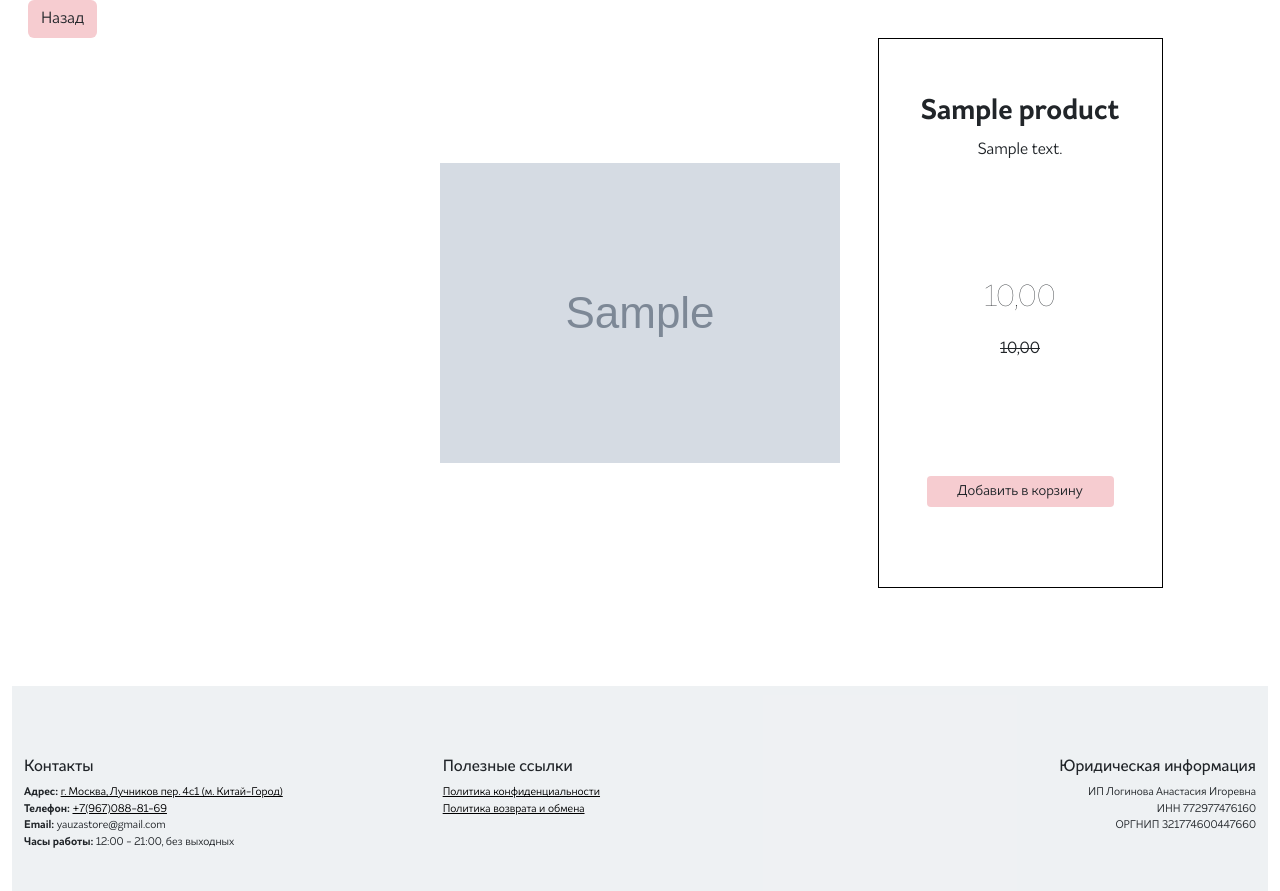
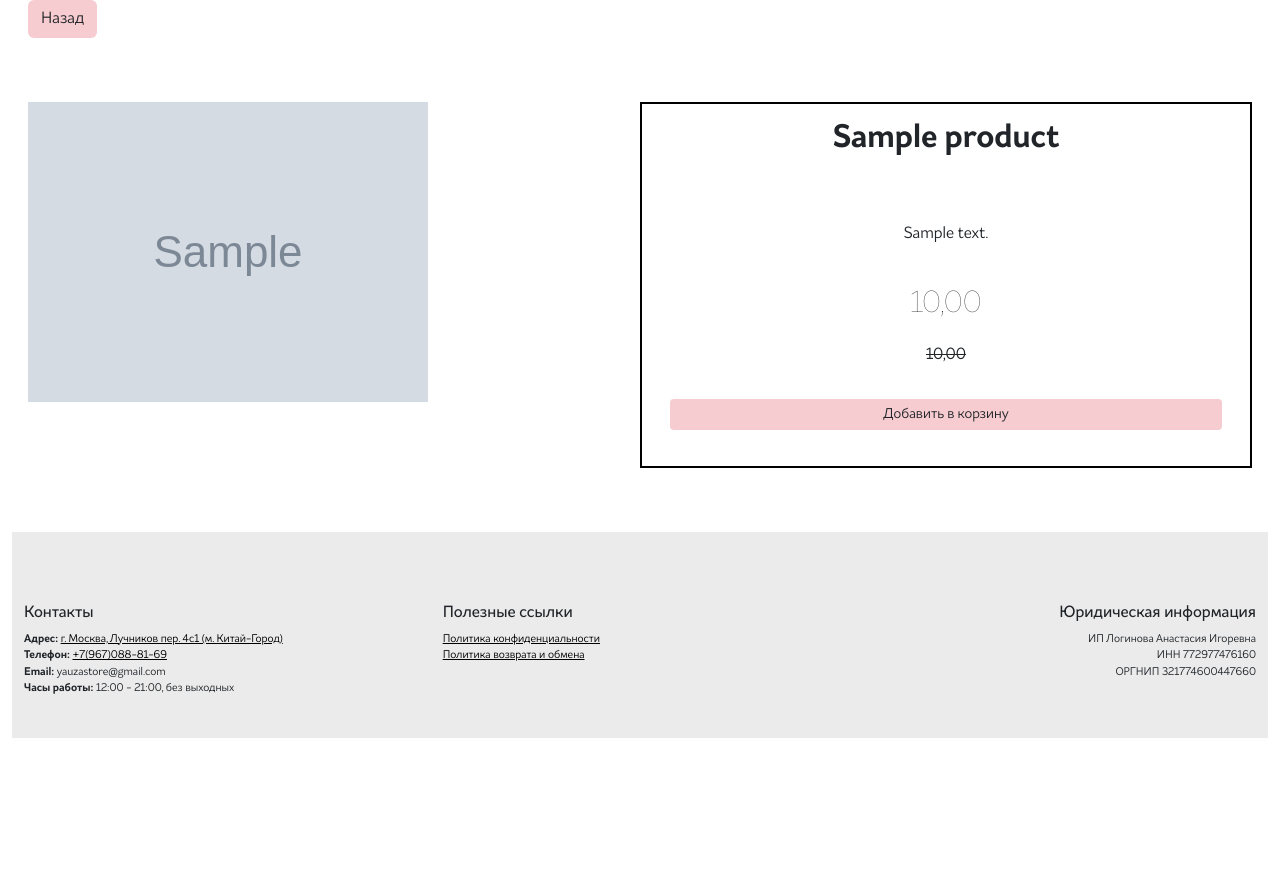
Before and after one commit to shashlfagai/yauzastore, a Django app: page /1 in a window 1280 px wide. Shown: the part 68-959 px from the top of the page. After the commit the page ends 806 px from the top, so only its background shows below. Run offline with Django 5.2, Linux system fonts and the light colour scheme; tables that the repository leaves empty hold one stand-in row (values such as "Sample post"); grey boxes marked "Sample" are stand-in pictures.

Commit message:
changed item_page, making_order and order pages and chenge footer color

```diff
--- a/yauzastore/orders/templates/orders/making_order.html
+++ b/yauzastore/orders/templates/orders/making_order.html
@@ -5,7 +5,7 @@
 {% block content %}
     <div class="col-md-8 offset-md-1">
         <h2 class="m-3">Оформление заказа:</h2>
-        <div class="card p-3 p-sm-4 m-5">
+        <div class="card p-3 p-sm-4 m-5" style="background-color: #ebebeb;">
             <div class="row">
                 {% for item in items %}
                 <div class="row align-items-center">
@@ -38,7 +38,7 @@
 
             <!-- Выбор способа доставки -->
             <h3 class="m-3">Выберете способ доставки:</h3>
-            <div class="card my-5 p-3 p-sm-4 m-5">
+            <div class="card my-5 p-3 p-sm-4 m-5" style="background-color: #ebebeb;">
                 <div class="row">
                     <div class="form-check">
                         <input class="form-check-input" type="radio" name="shipping_method" value="pickup" id="pickup" checked>
@@ -57,7 +57,7 @@
             </div>
             <!-- Выбор способа оплаты -->
             <h3 class="m-3">Выберете способ оплаты:</h3>
-            <div class="card mx-5 mb-3 p-3 p-sm-4">
+            <div class="card mx-5 mb-3 p-3 p-sm-4" style="background-color: #ebebeb;">
                 <div class="row">
                     <div class="form-check">
                         <input class="form-check-input" type="radio" name="payment_method" value="cash" id="cash" checked>
--- a/yauzastore/shop/static/shop/css/shop.css
+++ b/yauzastore/shop/static/shop/css/shop.css
@@ -167,7 +167,7 @@ header {
     padding-bottom: 50px;
 }
 /* Медиазапросы для маленьких экранов */
-@media (max-width: 750px) {
+@media (max-width: 990px) {
     .item-info {
         flex-direction: column; /* Изменяем направление на колонку для маленьких экранов */
         height: auto; /* Меняем высоту на auto */
@@ -176,7 +176,7 @@ header {
 
     .item-info-image,
     .item-description {
-        width: 90%; /* Задаем ширину 90% для удобства на маленьких экранах */
+        width: 98.3%; /* Задаем ширину 90% для удобства на маленьких экранах */
         margin: 0 auto; /* Центрируем контейнеры */
     }
 }
--- a/yauzastore/shop/templates/shop/item_page.html
+++ b/yauzastore/shop/templates/shop/item_page.html
@@ -3,28 +3,52 @@
 {% load cart_filters %}
 
 {% block content %}
-<div class="container-fluid ms-3">
-    <button type="button" class="btn bg-danger bg-opacity-25" onclick="window.history.back()">Назад</button>
+
+
+    <div class="container-fluid">
+
+        <div class="row">
+            <div>
+                <button type="button" class="btn bg-danger bg-opacity-25 ms-3 mb-5" onclick="window.history.back()">
+                    Назад
+                </button>
             </div>
-<div class="container text-center">
-    <div class="row item-info">
-        <div class="col col-md-5 offset-3 justify-content-md-left item-info-image">
-            <img src="{{ item.images.first.image.url }}" alt="item" class="img-fluid">
         </div>
-        <div class="col col-md-3 bordered d-flex flex-column justify-content-between px-4 item-description">
-            <div>
-                <h3 class="item-page-name"><strong>{{ item.name }}</strong></h3>
-                <p>{{ item.description }}</p>
+
+        <div class="row g-0 m-3">
+
+            <div class="col-12 col-lg-6 pe-lg-3">
+                <img src="{{ item.images.first.image.url }}" alt="item" class="img-fluid mb-3 mb-lg-0">
             </div>
-            <div class="my-auto">
+
+            <div class="col-12 col-lg-6 card rounded-0 text-center">
+                <div class="card-body d-flex flex-column">
+                    <h2 class="card-title">
+                        <strong>{{ item.name }}</strong>
+                    </h2>
+                    <div class="container-fluid mb-5 mt-2" style="margin-bottom: 20px;">
+                        <div class="d-grid gap-2 d-lg-none">
+                            <button class="btn bg-danger bg-opacity-25 btn-sm" type="button" data-bs-toggle="collapse" data-bs-target="#collapseExample" aria-expanded="false" aria-controls="collapseExample">
+                                Описание
+                            </button>
+                        </div>
+                    </div>
+                    <div class="collapse d-lg-none" id="collapseExample">
+                        <div style="margin-bottom: 20px;">
+                            {{ item.description|linebreaks }}
+                        </div>
+                    </div>
+                    <div class="d-none d-lg-block" style="margin-bottom: 20px;">
+                        {{ item.description|linebreaks }}
+                    </div>
+                    <p class="card-text mb-auto mt-auto">
                         {% if item.has_discount %}
                         <p><span class="price-number">{{ item.get_discounted_price }}</span></p>
                         <p><span style="text-decoration: line-through;">{{ item.price }}</span></p>
                         {% else %}
                         <p><span class="price-number">{{ item.price }}</span></p>
                         {% endif %}
-            </div>
-            <div class="container text-center">
+                    </p>
                     {% if total_quantity > 0 %}
                         <form method="post" action="{% url 'add_to_order' item.id %}">
                             <div class="container-fluid" style="margin-bottom: 20px;">
@@ -39,14 +63,20 @@
                         <p class="text-danger">Этот товар больше не доступен для покупки.</p>
                     {% endif %}
                 </div>
+
             </div>
         </div>
+
+        <div class="row">
             <div class="col col-8 offset-3 flex-column justify-content-between px-4 item-description item-info-image item-additional-images">
                 {% for image in item.images.all %}
                     {% if image != item.images.first %}
-                <img src="{{ image.image.url }}" alt="item" class="img-fluid">
+                        <img src="{{ image.image.url }}" alt="item" class="img-fluid mb-3">
                     {% endif %}
                 {% endfor %}
             </div>
         </div>
+
+    </div>
+
 {% endblock %}
--- a/yauzastore/shop/templates/shop/layout.html
+++ b/yauzastore/shop/templates/shop/layout.html
@@ -139,7 +139,7 @@
             </div>
             <div class="container-fluid">
                 <div class="raw">
-                    <footer class="footer bg-body-secondary bg-opacity-75 py-4 mt-5" style="font-size: 11px;">
+                    <footer class="footer py-4 mt-5" style="font-size: 11px; background-color: #ebebeb;">
                         <div class="container-fluid mt-5">
                             <div class="row">
                                 <div class="col-md-4">
```
Also changed, not shown: yauzastore/orders/templates/orders/order.html (+27 -27 lines). Lines whose indentation alone changed are shown as unchanged.
